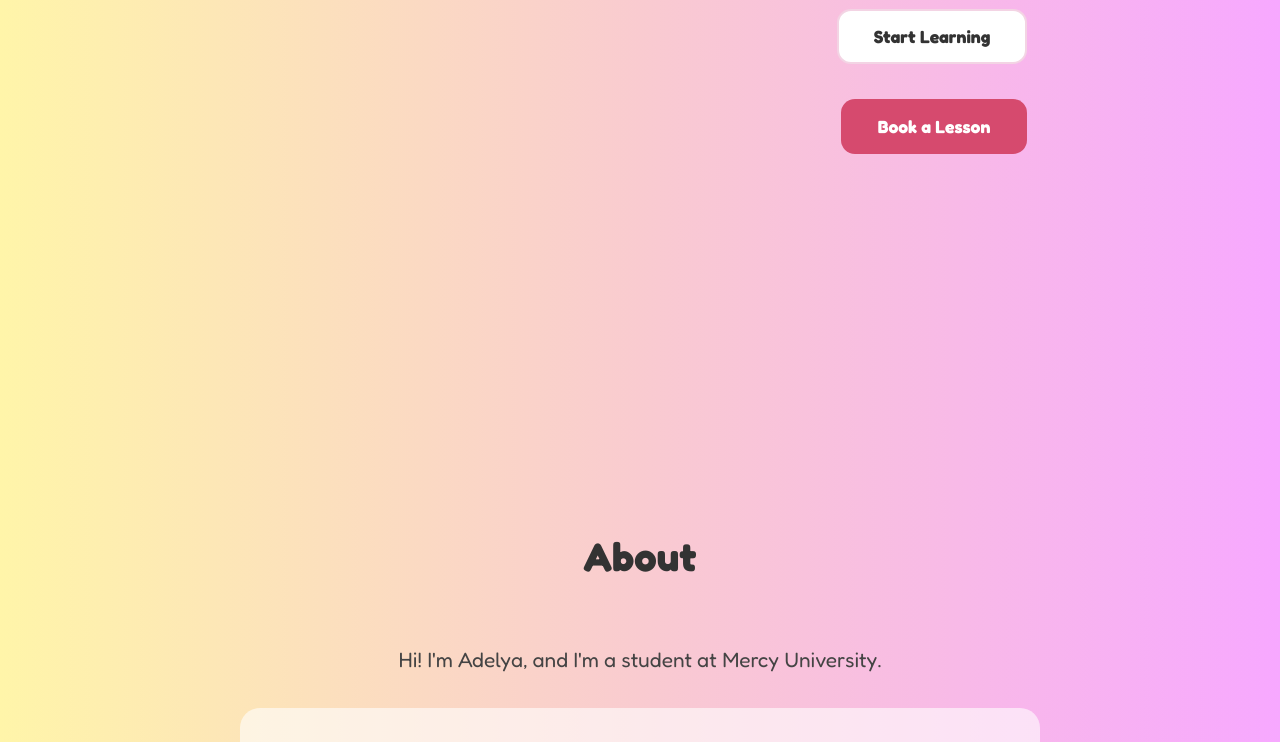
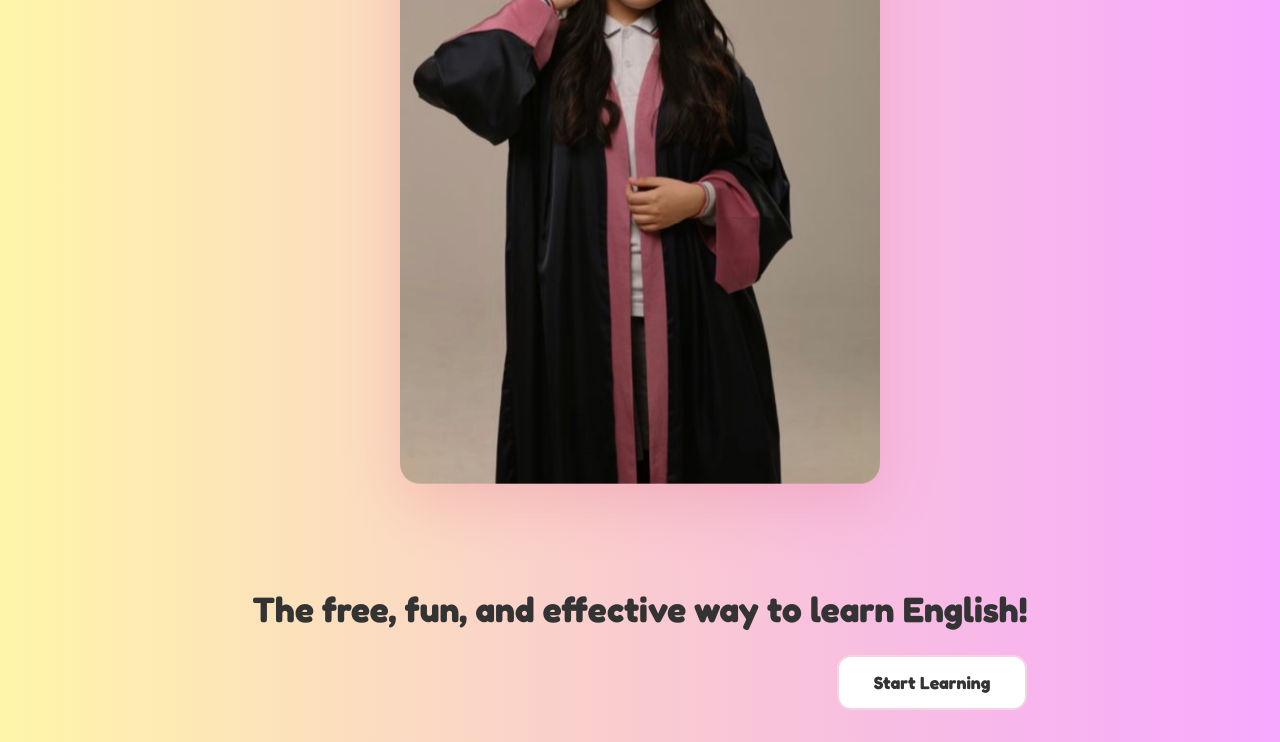
Before and after one commit to ad31yaoa/ad31yaoa.github.io, a plain HTML site: page index.html in a window 1280 px wide. Shown: the part 321-1063 px from the top of the page. Drawn offline with Linux system fonts and the light colour scheme; files whose address does not match are found by name.

Commit message:
Change image source in hero section
Updated image source in hero section.

Signed-off-by: ad31yaoa <ameymanbekova@mercy.edu>

```diff
--- a/index.html
+++ b/index.html
@@ -27,7 +27,7 @@
 
   <section class="hero">
     <div class="hero-left">
-      <img src="file:///Users/adelam/Desktop/finaldrafttt/img/759276A3-E12D-41A1-B1F7-5C837682E798.jpeg"
+      <img src="file:///Users/adelam/Desktop/finaldrafttt/img/photo.jpg"
            alt="English teacher"
            class="hero-img">
     </div>
```
